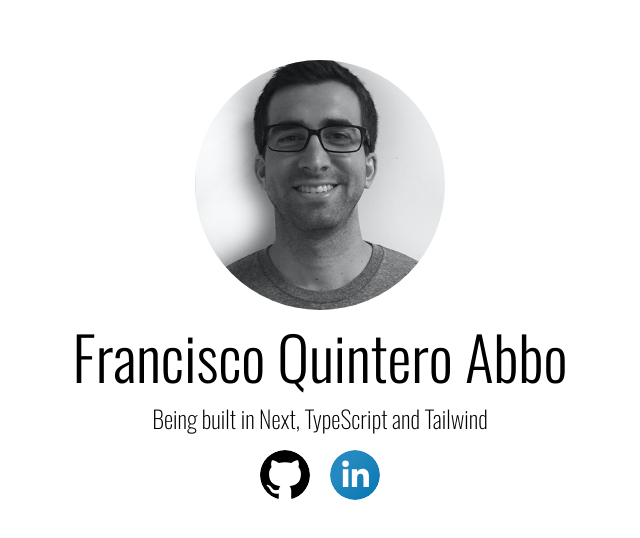
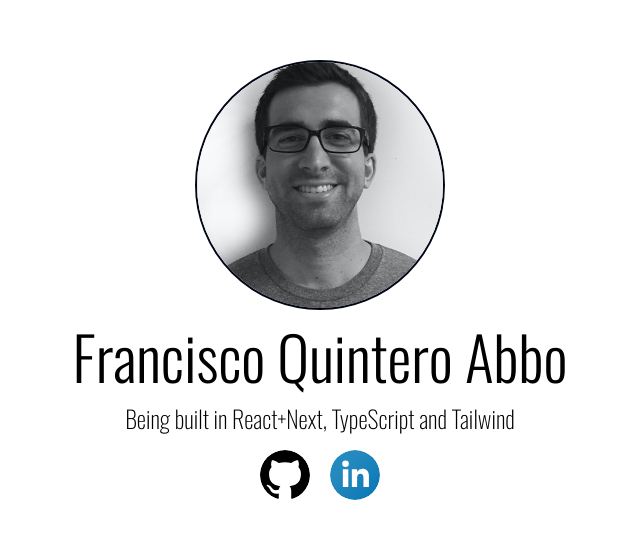
Before and after one commit to Flquintero/portfolio-web-next-ts, a Next.js app: page / in a window 1280 px wide. Shown: the part 120-658 px from the top of the page, without its empty margins (320-960 px from the left). Built offline with nearby package versions, Linux system fonts and the light colour scheme.

Commit message:
feat: added border to profile image

```diff
--- a/app/(home)/page.tsx
+++ b/app/(home)/page.tsx
@@ -3,18 +3,18 @@ import Link from 'next/link';
 
 export default function Home() {
   return (
-    <main className="h-screen w-screen flex flex-col justify-center items-center">
+    <main className="h-screen w-screen p-5 flex flex-col justify-center items-center">
       <article className="text-center">
         <Image
           src="/profile-picture.png"
-          className="rounded-full mx-auto mb-4"
+          className="mx-auto mb-4 rounded-full border-2 border-slate-950"
           width="250"
           height="250"
           alt="Fancisco's Image"
         />
         <h1 className="text-6xl font-light	 mb-4">Francisco Quintero Abbo</h1>
         <h2 className="text-2xl font-extralight">
-          Being built in Next, TypeScript and Tailwind
+          Being built in React+Next, TypeScript and Tailwind
         </h2>
         <div className="w-40 flex justify-evenly mx-auto mt-4">
           <Link href="https://github.com/Flquintero" target="_blank">
```
